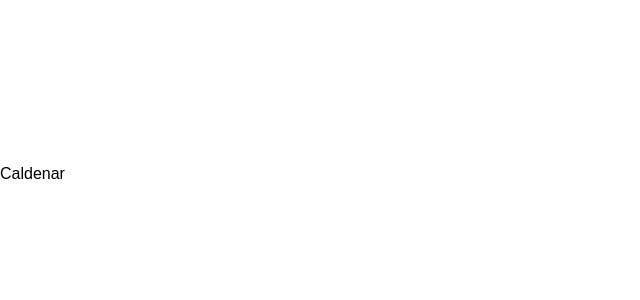
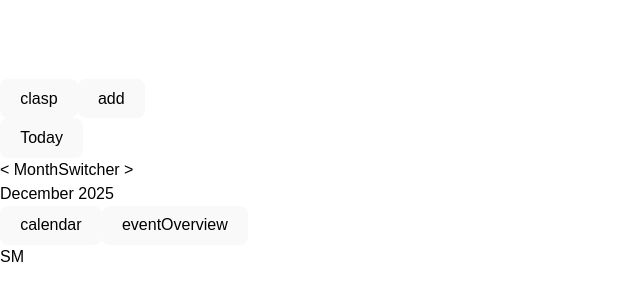
Before and after one commit to smei08/CalendarPlanner, a React (Vite) app: page / in a window 1280 px wide. Shown: the part 226-526 px from the top of the page, without its empty margins (0-640 px from the left). Built offline with nearby package versions, Linux system fonts and the light colour scheme.

Commit message:
placeholder added for label/notes/minicalen/monthswitch, avatar, button/iconbutton

```diff
--- a/src/App.jsx
+++ b/src/App.jsx
@@ -1,10 +1,14 @@
 // import { useState } from "react";
 import "./App.css";
+import AppLayout from "./layouts/AppLayout";
+// import DashboardPage from "./pages/Dashboard";
 
 function App() {
   return (
     <div>
-      <div>Caldenar</div>
+      <div>
+        <AppLayout />
+      </div>
     </div>
   );
 }
--- a/src/components/calendar/MiniCalendar.jsx
+++ b/src/components/calendar/MiniCalendar.jsx
@@ -0,0 +1,3 @@
+export default function MiniCalendar() {
+  return <div className="panel-placeholder">mini calendar Panel</div>;
+}
--- a/src/components/navigation/MonthSwitcher.jsx
+++ b/src/components/navigation/MonthSwitcher.jsx
@@ -0,0 +1,7 @@
+export default function MonthSwitcher() {
+  return (
+    <div>
+      {"<"} MonthSwitcher {">"}
+    </div>
+  );
+}
--- a/src/components/navigation/Navbar.jsx
+++ b/src/components/navigation/Navbar.jsx
@@ -16,6 +16,7 @@ export default function Navbar({ onToggleExpand }) {
       <div className="nav-middle">
         <Button variant="pill">Today</Button>
         <MonthSwitcher />
+        <div>December 2025</div>
       </div>
 
       {/* right section: calender icon, eventoverview btn, profile pic */}
--- a/src/components/notes/LabelCard.jsx
+++ b/src/components/notes/LabelCard.jsx
@@ -0,0 +1,3 @@
+export default function LabelCard() {
+  return <div className="panel-placeholder">Label Panel</div>;
+}
--- a/src/components/notes/NotesCard.jsx
+++ b/src/components/notes/NotesCard.jsx
@@ -0,0 +1,3 @@
+export default function NotesCard() {
+  return <div className="panel-placeholder">Notes Panel</div>;
+}
--- /dev/null
+++ b/src/components/ui/Avatar.jsx
@@ -0,0 +1,3 @@
+export default function Avatar() {
+  return <div className="avatar">SM</div>;
+}
--- a/src/components/ui/Button.jsx
+++ b/src/components/ui/Button.jsx
@@ -0,0 +1,3 @@
+export default function Button({ children, ...props }) {
+  return <button {...props}>{children || "Button"}</button>;
+}
--- a/src/components/ui/IconButton.jsx
+++ b/src/components/ui/IconButton.jsx
@@ -0,0 +1,3 @@
+export default function IconButton({ variant, ...props }) {
+  return <button {...props}>{variant || "Button"}</button>;
+}
```
Also changed, not shown: src/components/ui/Avator.jsx (deleted).
